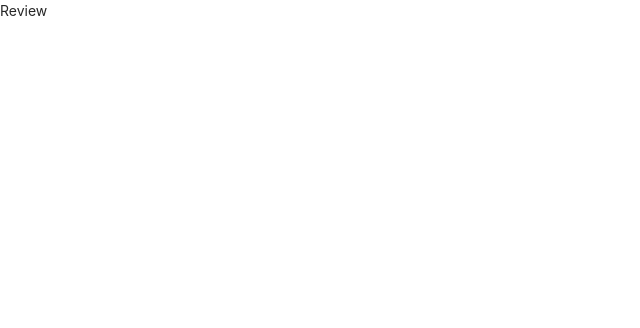
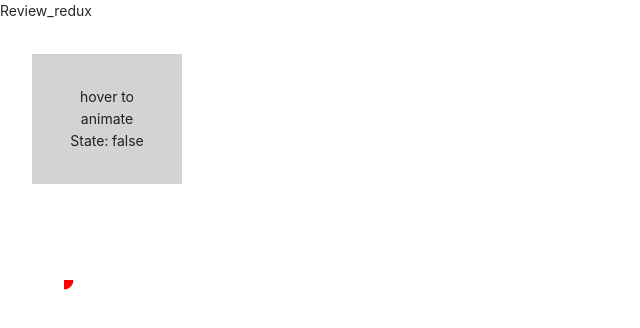
Before and after one commit to behoney/study_react_redux_sass, a React (Create React App) app: page / in a window 1280 px wide. Shown: the top 328 px of the page, without its empty margins (0-640 px from the left). Built offline with nearby package versions, Linux system fonts and the light colour scheme.

Commit message:
[add] redux review

```diff
--- a/src/Review.jsx
+++ b/src/Review.jsx
@@ -1,9 +1,54 @@
-import React from 'react'
+import React, { useEffect, useState } from 'react'
+import { Provider } from "react-redux"
+import configureStore from './redux/review_store.js'
+
+import { useSelector, useDispatch } from 'react-redux'
+import { activate, activateByClick, deactivate } from './redux/review_slice'
+
+import ReviewAnimated from "./ReviewAnimated"
 
 function Review() {
-  return (
-    <div>Review</div>
-  )
+
+    return (
+        <Provider store={configureStore}>
+            <div>Review_redux</div>
+            <Controller></Controller>
+            <ReviewAnimated></ReviewAnimated>
+        </Provider >
+    )
+}
+
+const Controller = () => {
+    const state = useSelector((state) => state.review)
+    const dispatch = useDispatch();
+
+    useEffect(() => {
+
+        console.log(state.activated);
+    }, [state])
+
+    return (<div
+        style={{
+            width: "150px",
+            heigh: "150px",
+            margin: "32px",
+            backgroundColor: "lightgray",
+            textAlign: "center",
+            padding: "32px",
+        }}
+        onMouseOver={
+            () => dispatch(activate())
+        }
+        onMouseLeave={
+            () => dispatch(deactivate())
+        }
+        onMouseDown={
+            () => dispatch(activateByClick(1500))
+        }
+    >
+        hover to animate
+        State: {state.activated ? "true" : "false"}
+    </div>)
 }
 
 export default Review
--- /dev/null
+++ b/src/ReviewAnimated.jsx
@@ -0,0 +1,36 @@
+import React, { useEffect, useState } from 'react'
+import { useSelector } from 'react-redux'
+
+
+const ReviewAnimated = () => {
+    const state = useSelector((state) => state.review)
+    const [position, setPosition] = useState({ cx: 0, cy: 0, itv: undefined })
+
+    useEffect(() => {
+        position.itv = setInterval(() => {
+            if (state.activated)
+                setPosition({
+                    cx: Math.random() * 100 + 50,
+                    cy: Math.random() * 100 + 50
+                })
+        }, 300);
+        return () => {
+            if (position.itv) {
+                clearInterval(position.itv);
+            }
+        }
+    }, [state])
+
+
+    return (<div
+        style={{ padding: "64px" }}>
+        <svg
+            height="2cm" width="2cm" version='1.1'
+            viewBox='0 0 200 200'
+        >
+            <circle style={{ transition: "0.2s" }} fill={state.activated ? "blue" : "red"} cx={200 + state.activated ? position.cx : 0} cy={200 + state.activated ? position.cy : 0} r={25}></circle>
+        </svg>
+    </div >)
+}
+
+export default ReviewAnimated
--- /dev/null
+++ b/src/redux/review_slice.js
@@ -0,0 +1,34 @@
+import { createSlice } from '@reduxjs/toolkit'
+
+const initialState = {
+    activated: false,
+    timeout: undefined
+}
+
+export const reviewSlice = createSlice(
+    {
+        name: 'review',
+        initialState,
+        reducers: {
+            activate: (state) => {
+                state.activated = true;
+            },
+            activateByClick: (state, action) => {
+                console.log(state, action);
+                state.activated = true;
+                if (state.timeout === undefined)
+                    state.timeout = setTimeout(() => {
+                        alert("done")
+                    }, action.payload)
+            },
+            deactivate: (state) => {
+
+                state.activated = false;
+            },
+
+        }
+    }
+)
+export const { activate, deactivate, activateByClick } = reviewSlice.actions;
+
+export default reviewSlice.reducer;
--- /dev/null
+++ b/src/redux/review_store.js
@@ -0,0 +1,8 @@
+import { configureStore } from "@reduxjs/toolkit"
+import reviewReducer from "./review_slice"
+
+export default configureStore({
+    reducer: {
+        review: reviewReducer
+    }
+})
```
